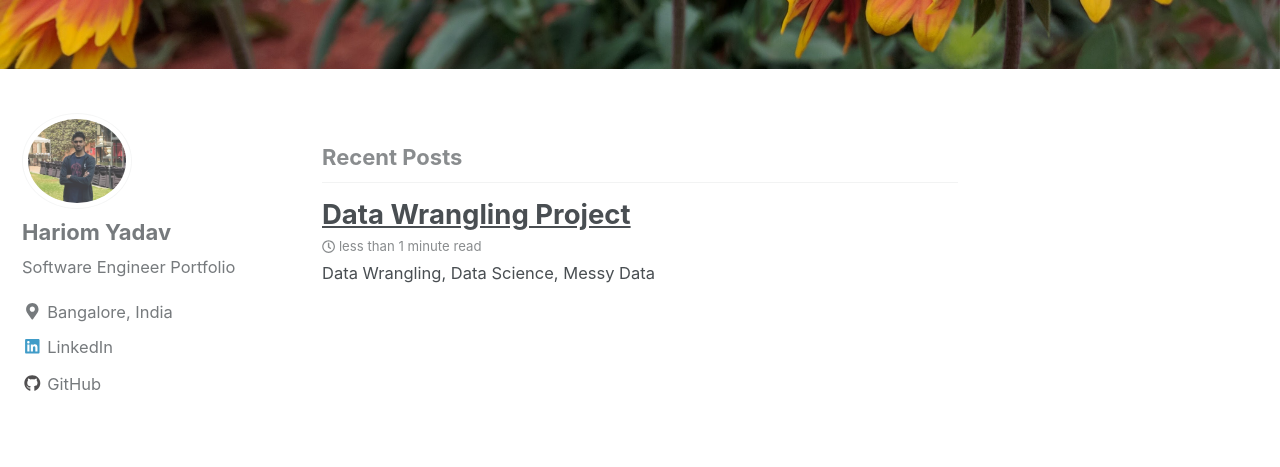
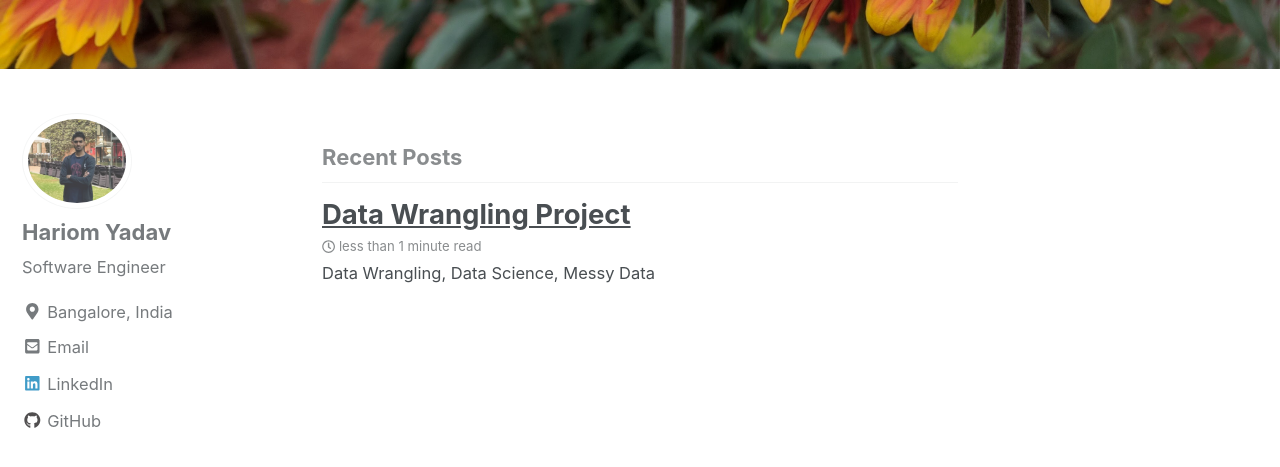
Before and after one commit to hariomyadav/hocyadav.github.io, a Jekyll site: the page built from index.html, in a window 1280 px wide and 900 px high, scrolled down 459 px. Shown: the top 467 px of the window. Built offline with Jekyll 4.4.1, drawn with Linux system fonts in a browser that asks for light colours; nearby versions of some CDN libraries; the list of posts is cut into pages by our own code.

Commit message:
email added

```diff
--- a/_config.yml
+++ b/_config.yml
@@ -12,7 +12,7 @@ locale                   : "en-US"
 title                    : "Hariom Yadav"
 title_separator          : "-"
 name                     : "Hariom Yadav"
-description              : "Software Engineer Portfolio"
+description              : "Software Engineer"
 url                      : # the base hostname & protocol for your site e.g. "https://mmistakes.github.io"
 baseurl                  : # the subpath of your site, e.g. "/blog"
 repository               : # GitHub username/repo-name e.g. "mmistakes/minimal-mistakes"
@@ -86,9 +86,9 @@ analytics:
 author:
   name             : "Hariom Yadav"
   avatar           : "/images/bio-pic-2.jpg" # path of avatar image, e.g. "/assets/images/bio-photo.jpg"
-  bio              : "Software Engineer Portfolio"
+  bio              : "Software Engineer"
   location         : "Bangalore, India"
-  email            :
+  email            : "hoc.yadav@gmail.com"
   uri              :
   home             : # null (default), "absolute or relative url to link to author home"
   bitbucket        :
```
